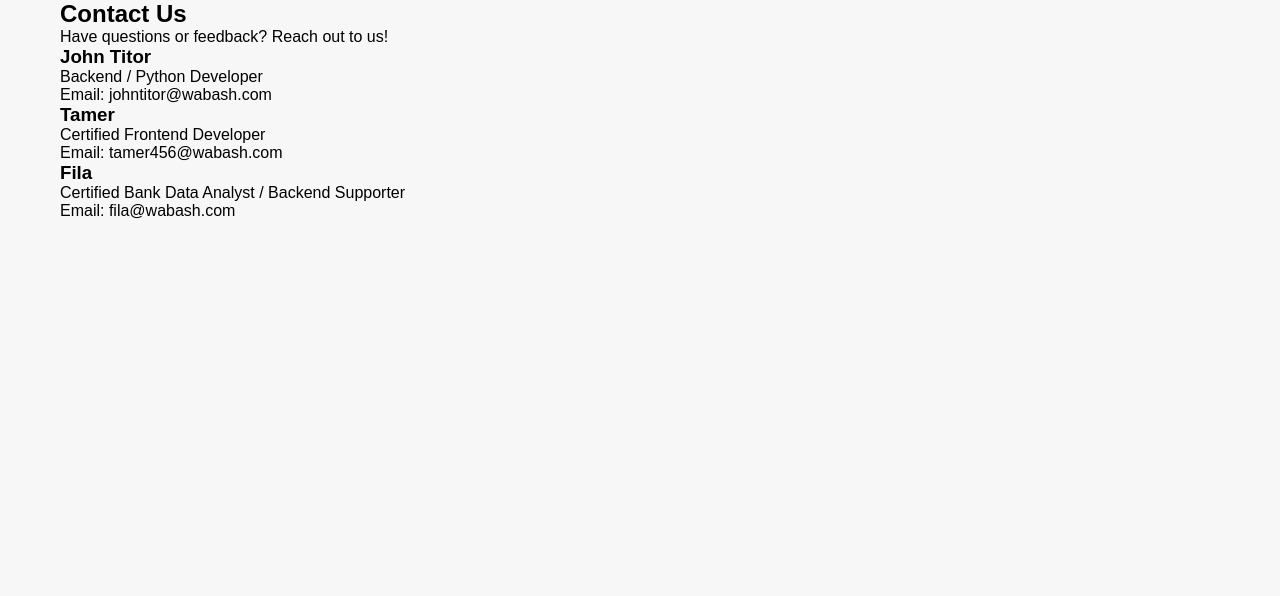
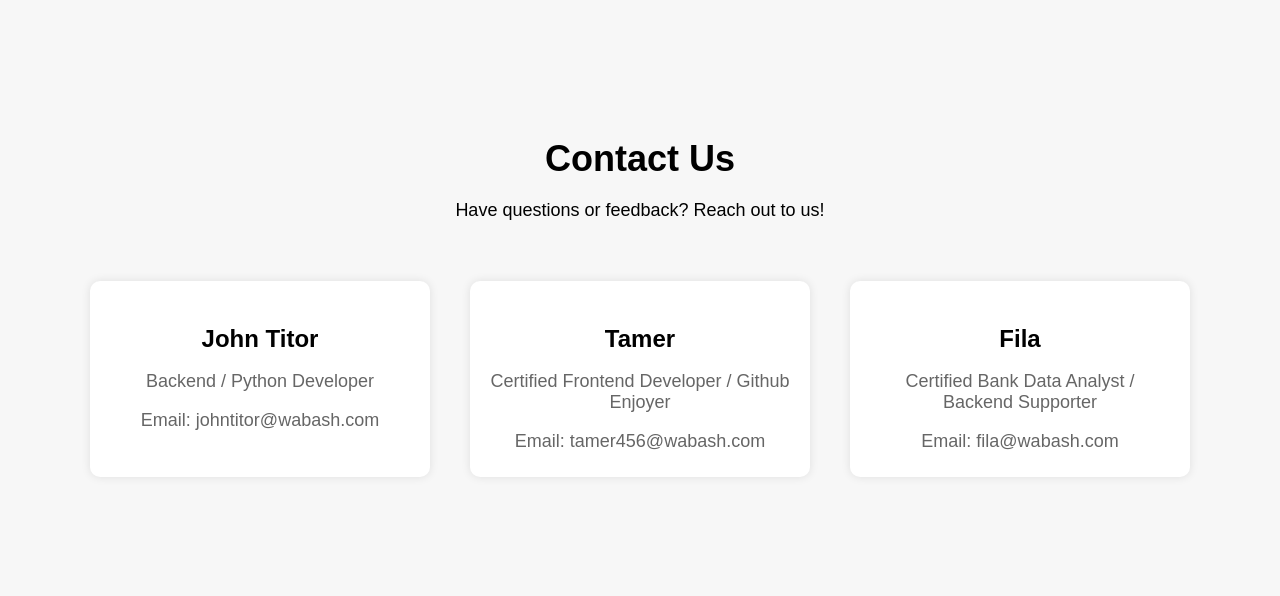
Before and after one commit to tamer456/tamer456.github.io, a Flask app: template templates/contact.html in a window 1280 px wide. Shown: the top 596 px of the page. Run offline with Flask 3, Linux system fonts and the light colour scheme; the template is opened without the code that fills it, so the values that code supplies are empty; some libraries are stand-ins or nearby versions.

Commit message:
created styles for contact page

```diff
--- a/templates/contact.html
+++ b/templates/contact.html
@@ -24,7 +24,7 @@
                 </div>
                 <div class="team-member">
                     <h3>Tamer</h3>
-                    <p>Certified Frontend Developer</p>
+                    <p>Certified Frontend Developer / Github Enjoyer</p>
                     <p>Email: tamer456@wabash.com</p>
                 </div>
                 <div class="team-member">
--- /dev/null
+++ b/templates/styles.css
@@ -0,0 +1,75 @@
+/* Global Styles */
+body {
+    font-family: Arial, sans-serif;
+    background-color: #f7f7f7;
+}
+
+.container {
+    max-width: 1200px;
+    margin: 0 auto;
+    padding: 0 20px;
+}
+
+/* Contact Section Styles */
+.contact {
+    text-align: center;
+    padding: 100px 0;
+}
+
+.contact h2 {
+    font-size: 36px;
+    margin-bottom: 20px;
+}
+
+.contact p {
+    font-size: 18px;
+    margin-bottom: 40px;
+}
+
+.team-members {
+    display: flex;
+    flex-wrap: wrap;
+    justify-content: center;
+}
+
+.team-member {
+    width: 300px;
+    padding: 20px;
+    margin: 20px;
+    background-color: #fff;
+    border-radius: 10px;
+    box-shadow: 0 0 10px rgba(0, 0, 0, 0.1);
+}
+
+.team-member h3 {
+    font-size: 24px;
+    margin-bottom: 10px;
+}
+
+.team-member p {
+    font-size: 18px;
+    color: #666;
+    margin-bottom: 5px;
+}
+
+/* Footer Styles */
+footer {
+    background-color: #333;
+    color: #fff;
+    padding: 20px 0;
+    text-align: center;
+}
+
+footer ul {
+    list-style: none;
+}
+
+footer ul li {
+    display: inline-block;
+    margin-right: 20px;
+}
+
+footer ul li a {
+    color: #fff;
+    text-decoration: none;
+}
```
